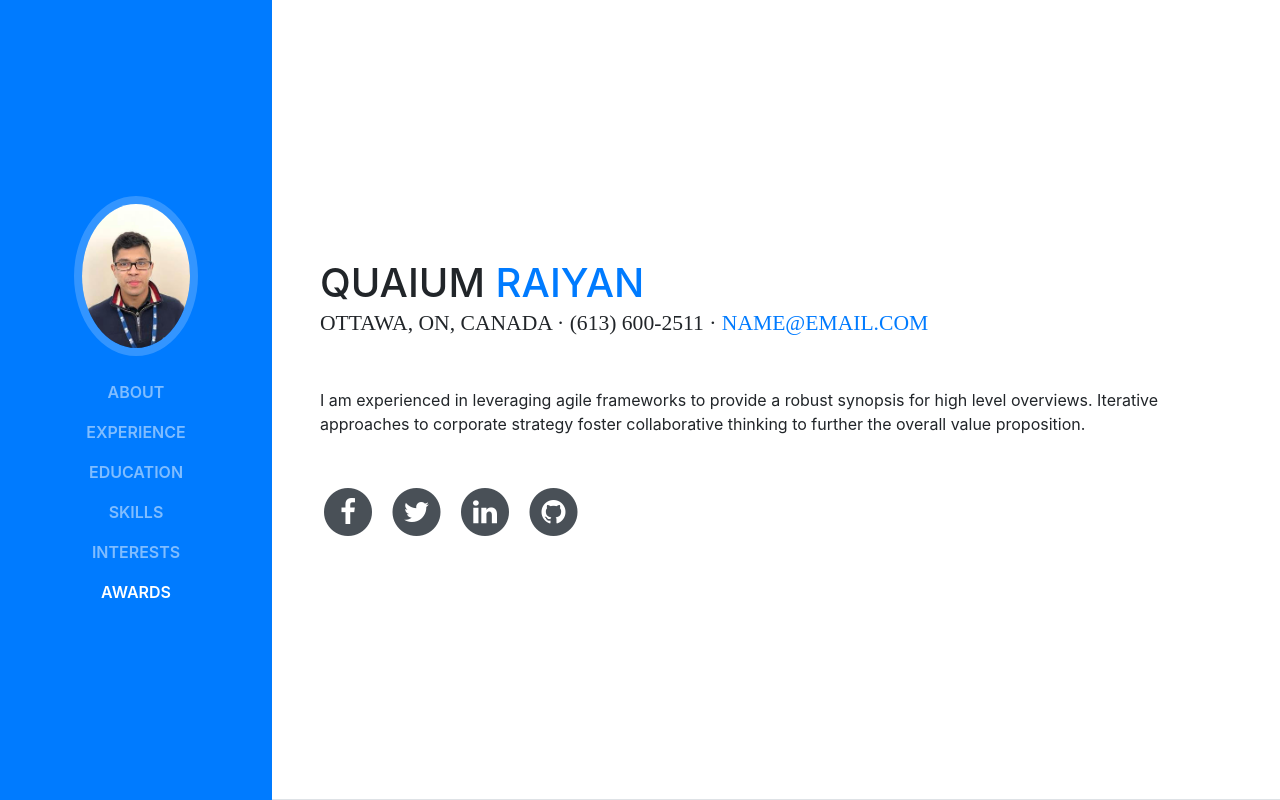
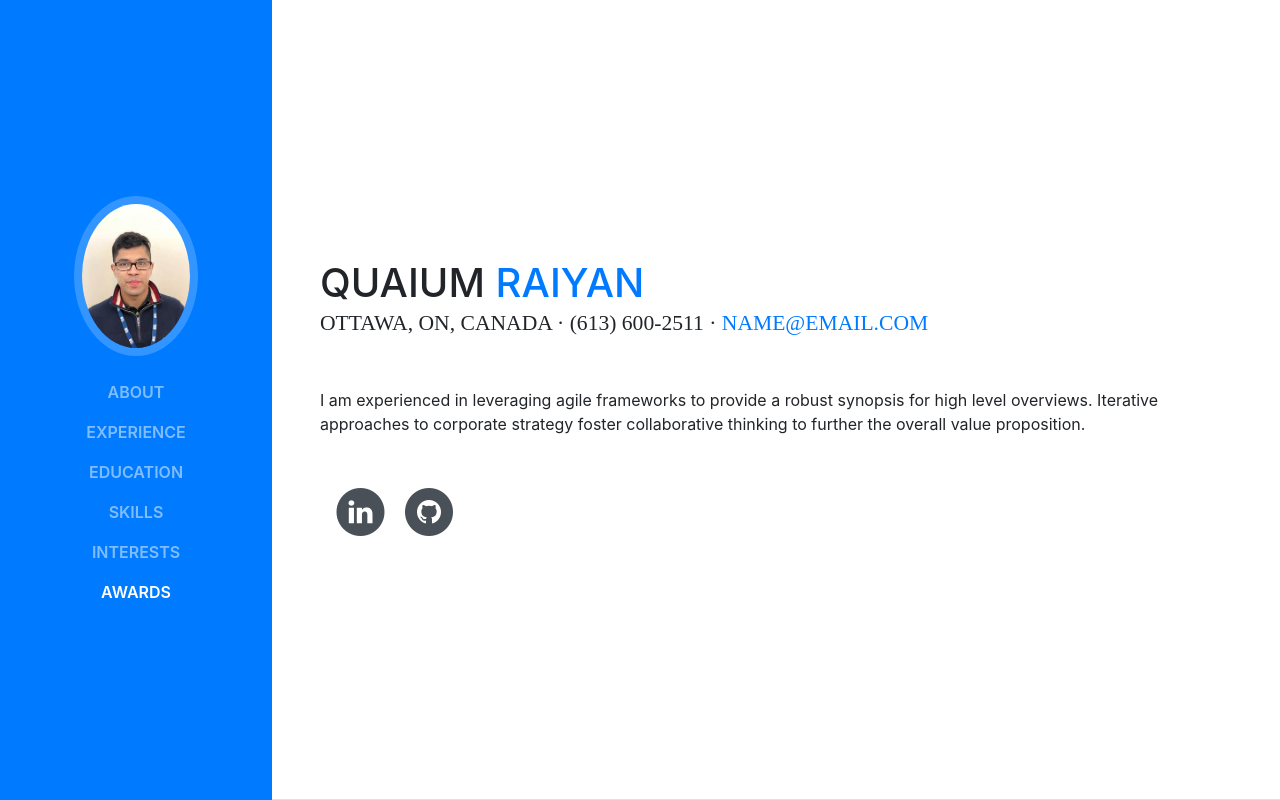
Before and after one commit to raiyanq/raiyanq.github.io, a website with bundled scripts: page index.html in a window 1280 px wide. Shown: the top 800 px of the page. Built offline with nearby package versions, Linux system fonts and the light colour scheme; a web font is replaced by a local one.

Commit message:
commit 3

```diff
--- a/index.html
+++ b/index.html
@@ -75,18 +75,8 @@
           <ul class="list-inline list-social-icons mb-0">
             <li class="list-inline-item">
               <a href="#">
-                <span class="fa-stack fa-lg">
-                  <i class="fa fa-circle fa-stack-2x"></i>
-                  <i class="fa fa-facebook fa-stack-1x fa-inverse"></i>
-                </span>
               </a>
             </li>
-            <li class="list-inline-item">
-              <a href="#">
-                <span class="fa-stack fa-lg">
-                  <i class="fa fa-circle fa-stack-2x"></i>
-                  <i class="fa fa-twitter fa-stack-1x fa-inverse"></i>
-                </span>
               </a>
             </li>
             <li class="list-inline-item">
```
